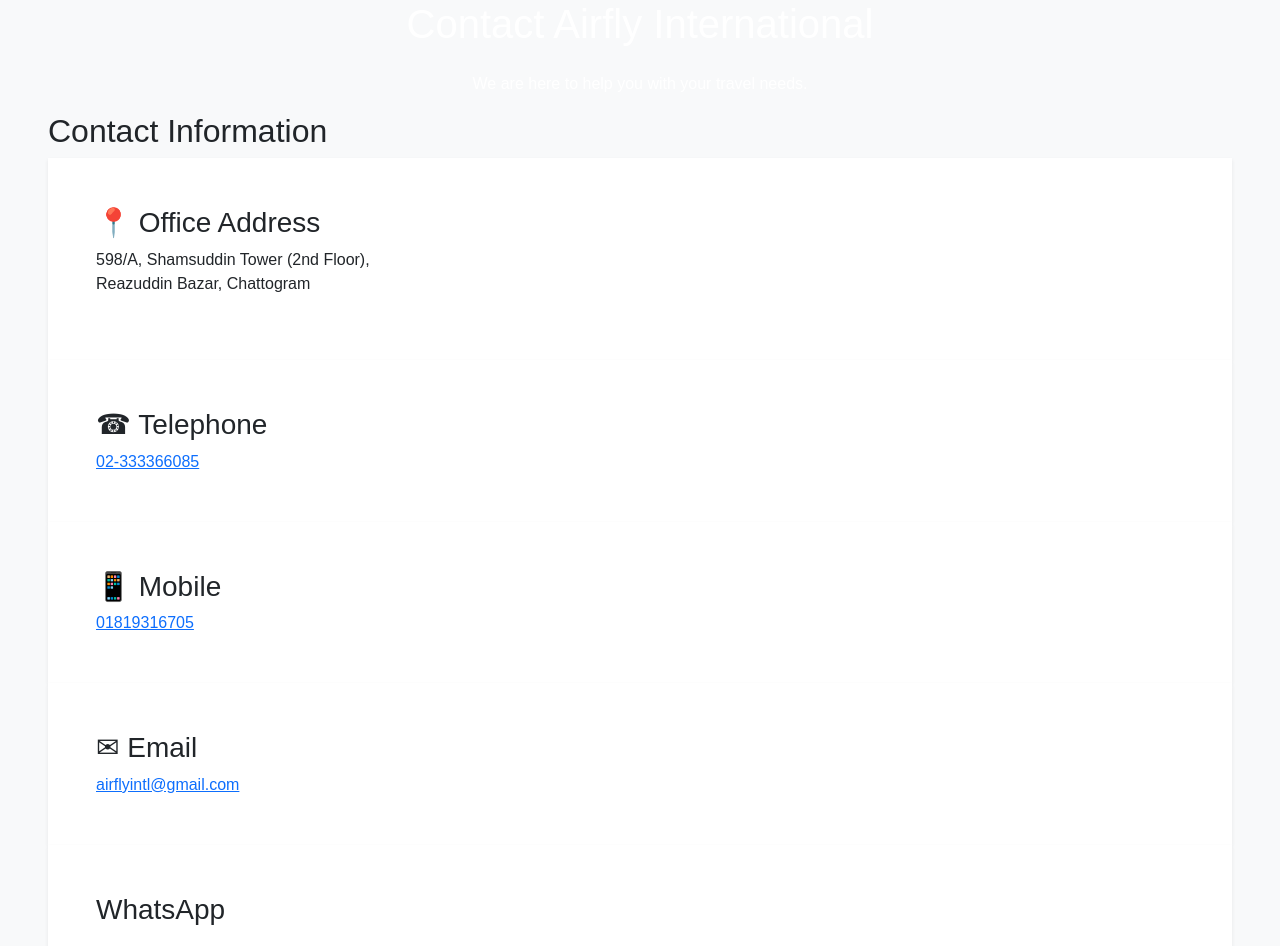
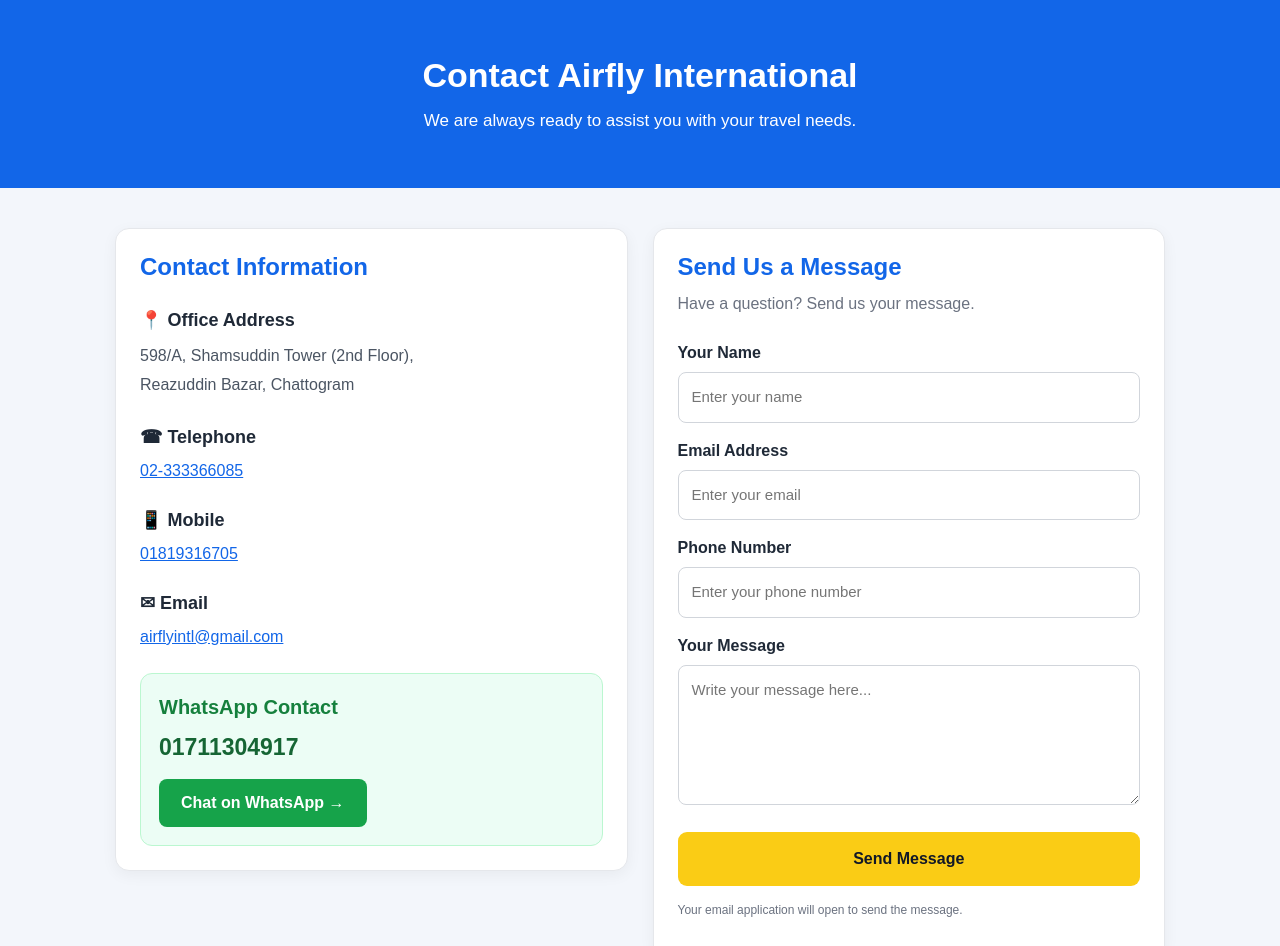
Before and after one commit to airflyintl-ui/airfly-b2b-portal, a Next.js app in the folder frontend/: page /contact in a window 1280 px wide. Shown: the top 946 px of the page. Built offline with nearby package versions, Linux system fonts and the light colour scheme.

Commit message:
Enhance Contact Page layout and styles
Updated the contact page with improved styles and layout. Changed the subject line in the email link and adjusted the form labels and structure for better clarity.

```diff
--- a/frontend/app/contact/page.tsx
+++ b/frontend/app/contact/page.tsx
@@ -1,6 +1,14 @@
 "use client";
 
 import { useState } from "react";
+
+const cardStyle = {
+  background: "#ffffff",
+  padding: "24px",
+  borderRadius: "14px",
+  border: "1px solid #e5e7eb",
+  boxShadow: "0 4px 15px rgba(0,0,0,0.05)",
+};
 
 export default function ContactPage() {
   const [name, setName] = useState("");
@@ -11,174 +19,240 @@ export default function ContactPage() {
   const handleSubmit = (e: React.FormEvent<HTMLFormElement>) => {
     e.preventDefault();
 
-    const subject = encodeURIComponent(
-      `Website Contact Message from ${name}`
-    );
-
+    const subject = encodeURIComponent(`Contact from ${name}`);
     const body = encodeURIComponent(
       `Name: ${name}\nEmail: ${email}\nPhone: ${phone}\n\nMessage:\n${message}`
     );
 
-    window.location.href = `mailto:airflyintl@gmail.com?subject=${subject}&body=${body}`;
+    window.location.href =
+      `mailto:airflyintl@gmail.com?subject=${subject}&body=${body}`;
+  };
+
+  const inputStyle = {
+    width: "100%",
+    padding: "13px",
+    border: "1px solid #d1d5db",
+    borderRadius: "8px",
+    marginTop: "7px",
+    fontSize: "15px",
+    boxSizing: "border-box" as const,
+    color: "#1f2937",
+    background: "#ffffff",
   };
 
   return (
-    <main className="min-h-screen bg-gray-50">
-      <section className="bg-blue-700 py-16 px-5 text-center text-white">
-        <h1 className="text-4xl font-bold mb-4">Contact Airfly International</h1>
-        <p className="text-blue-100 text-lg">
-          We are here to help you with your travel needs.
+    <main style={{
+      minHeight: "100vh",
+      background: "#f3f6fb",
+      color: "#1f2937",
+      fontFamily: "Arial, sans-serif",
+      paddingBottom: "50px",
+    }}>
+
+      <header style={{
+        background: "#1266e8",
+        color: "white",
+        textAlign: "center",
+        padding: "55px 20px",
+      }}>
+        <h1 style={{ fontSize: "34px", fontWeight: 800, margin: "0 0 12px" }}>
+          Contact Airfly International
+        </h1>
+        <p style={{ fontSize: "17px", margin: 0 }}>
+          We are always ready to assist you with your travel needs.
         </p>
-      </section>
+      </header>
 
-      <section className="max-w-6xl mx-auto px-5 py-14">
-        <div className="grid grid-cols-1 md:grid-cols-2 gap-10">
+      <div style={{
+        maxWidth: "1050px",
+        width: "calc(100% - 32px)",
+        margin: "40px auto",
+      }}>
 
-          <div>
-            <h2 className="text-2xl font-bold text-gray-800 mb-6">
+        <div style={{
+          display: "grid",
+          gridTemplateColumns: "repeat(auto-fit, minmax(min(100%, 320px), 1fr))",
+          gap: "25px",
+          alignItems: "start",
+        }}>
+
+          <section style={cardStyle}>
+            <h2 style={{
+              fontSize: "24px",
+              fontWeight: 800,
+              color: "#1266e8",
+              margin: "0 0 25px",
+            }}>
               Contact Information
             </h2>
 
-            <div className="space-y-5">
-
-              <div className="bg-white p-5 rounded-xl shadow-sm">
-                <h3 className="font-bold text-blue-700 text-lg mb-2">
+            <div style={{ marginBottom: "24px" }}>
+              <div style={{ fontSize: "18px", fontWeight: 700 }}>
                 📍 Office Address
-                </h3>
-                <p className="text-gray-600 leading-7">
+              </div>
+              <p style={{ lineHeight: 1.8, margin: "8px 0 0", color: "#4b5563" }}>
                 598/A, Shamsuddin Tower (2nd Floor),
                 <br />
                 Reazuddin Bazar, Chattogram
               </p>
             </div>
 
-              <div className="bg-white p-5 rounded-xl shadow-sm">
-                <h3 className="font-bold text-blue-700 text-lg mb-2">
+            <div style={{ marginBottom: "24px" }}>
+              <div style={{ fontSize: "18px", fontWeight: 700 }}>
                 ☎ Telephone
-                </h3>
-                <a href="tel:02333366085" className="text-gray-700 hover:text-blue-700">
+              </div>
+              <a href="tel:02333366085" style={{ color: "#1266e8", display: "inline-block", marginTop: "8px" }}>
                 02-333366085
               </a>
             </div>
 
-              <div className="bg-white p-5 rounded-xl shadow-sm">
-                <h3 className="font-bold text-blue-700 text-lg mb-2">
+            <div style={{ marginBottom: "24px" }}>
+              <div style={{ fontSize: "18px", fontWeight: 700 }}>
                 📱 Mobile
-                </h3>
-                <a href="tel:01819316705" className="text-gray-700 hover:text-blue-700">
+              </div>
+              <a href="tel:01819316705" style={{ color: "#1266e8", display: "inline-block", marginTop: "8px" }}>
                 01819316705
               </a>
             </div>
 
-              <div className="bg-white p-5 rounded-xl shadow-sm">
-                <h3 className="font-bold text-blue-700 text-lg mb-2">
+            <div style={{ marginBottom: "24px" }}>
+              <div style={{ fontSize: "18px", fontWeight: 700 }}>
                 ✉ Email
-                </h3>
-                <a
-                  href="mailto:airflyintl@gmail.com"
-                  className="text-gray-700 hover:text-blue-700"
-                >
+              </div>
+              <a href="mailto:airflyintl@gmail.com" style={{ color: "#1266e8", display: "inline-block", marginTop: "8px" }}>
                 airflyintl@gmail.com
               </a>
             </div>
 
-              <div className="bg-white p-5 rounded-xl shadow-sm">
-                <h3 className="font-bold text-green-600 text-lg mb-2">
-                  WhatsApp
-                </h3>
+            <div style={{
+              background: "#ecfdf5",
+              border: "1px solid #bbf7d0",
+              borderRadius: "12px",
+              padding: "18px",
+            }}>
+              <div style={{
+                color: "#15803d",
+                fontSize: "20px",
+                fontWeight: 800,
+                marginBottom: "8px",
+              }}>
+                WhatsApp Contact
+              </div>
+
+              <div style={{
+                color: "#166534",
+                fontSize: "23px",
+                fontWeight: 800,
+                marginBottom: "15px",
+              }}>
+                01711304917
+              </div>
+
               <a
                 href="https://wa.me/8801711304917"
                 target="_blank"
                 rel="noopener noreferrer"
-                  className="inline-block bg-green-600 hover:bg-green-700 text-white px-6 py-3 rounded-lg font-semibold"
+                style={{
+                  display: "inline-block",
+                  background: "#16a34a",
+                  color: "#ffffff",
+                  padding: "12px 22px",
+                  borderRadius: "8px",
+                  fontWeight: 700,
+                  textDecoration: "none",
+                }}
               >
-                  Chat on WhatsApp: 01711304917
+                Chat on WhatsApp →
               </a>
             </div>
+          </section>
 
-            </div>
-          </div>
-
-          <div className="bg-white p-7 rounded-xl shadow-sm">
-            <h2 className="text-2xl font-bold text-gray-800 mb-2">
+          <section style={cardStyle}>
+            <h2 style={{
+              fontSize: "24px",
+              fontWeight: 800,
+              color: "#1266e8",
+              margin: "0 0 10px",
+            }}>
               Send Us a Message
             </h2>
 
-            <p className="text-gray-500 mb-6">
-              Please fill in the form below to contact us.
+            <p style={{ color: "#6b7280", marginBottom: "25px" }}>
+              Have a question? Send us your message.
             </p>
 
-            <form onSubmit={handleSubmit} className="space-y-5">
-              <div>
-                <label className="block text-gray-700 font-medium mb-2">
+            <form onSubmit={handleSubmit}>
+              <label style={{ display: "block", fontWeight: 600, marginBottom: "16px" }}>
                 Your Name
-                </label>
                 <input
-                  type="text"
                   required
                   value={name}
                   onChange={(e) => setName(e.target.value)}
                   placeholder="Enter your name"
-                  className="w-full border border-gray-300 rounded-lg p-3 text-gray-800 outline-none focus:ring-2 focus:ring-blue-500"
+                  style={inputStyle}
                 />
-              </div>
+              </label>
 
-              <div>
-                <label className="block text-gray-700 font-medium mb-2">
+              <label style={{ display: "block", fontWeight: 600, marginBottom: "16px" }}>
                 Email Address
-                </label>
                 <input
+                  required
                   type="email"
-                  required
                   value={email}
                   onChange={(e) => setEmail(e.target.value)}
                   placeholder="Enter your email"
-                  className="w-full border border-gray-300 rounded-lg p-3 text-gray-800 outline-none focus:ring-2 focus:ring-blue-500"
+                  style={inputStyle}
                 />
-              </div>
+              </label>
 
-              <div>
-                <label className="block text-gray-700 font-medium mb-2">
+              <label style={{ display: "block", fontWeight: 600, marginBottom: "16px" }}>
                 Phone Number
-                </label>
                 <input
                   type="tel"
                   value={phone}
                   onChange={(e) => setPhone(e.target.value)}
                   placeholder="Enter your phone number"
-                  className="w-full border border-gray-300 rounded-lg p-3 text-gray-800 outline-none focus:ring-2 focus:ring-blue-500"
+                  style={inputStyle}
                 />
-              </div>
+              </label>
 
-              <div>
-                <label className="block text-gray-700 font-medium mb-2">
+              <label style={{ display: "block", fontWeight: 600, marginBottom: "20px" }}>
                 Your Message
-                </label>
                 <textarea
                   required
                   rows={5}
                   value={message}
                   onChange={(e) => setMessage(e.target.value)}
                   placeholder="Write your message here..."
-                  className="w-full border border-gray-300 rounded-lg p-3 text-gray-800 outline-none focus:ring-2 focus:ring-blue-500"
+                  style={{ ...inputStyle, resize: "vertical" }}
                 />
-              </div>
+              </label>
 
               <button
                 type="submit"
-                className="w-full bg-yellow-400 hover:bg-yellow-500 text-black font-bold py-3 rounded-lg transition"
+                style={{
+                  width: "100%",
+                  padding: "15px",
+                  background: "#facc15",
+                  color: "#111827",
+                  border: "none",
+                  borderRadius: "9px",
+                  fontSize: "16px",
+                  fontWeight: 800,
+                  cursor: "pointer",
+                }}
               >
                 Send Message
               </button>
             </form>
 
-            <p className="text-xs text-gray-500 mt-4">
-              The message will open in your email application for sending.
+            <p style={{ fontSize: "12px", color: "#6b7280", marginTop: "15px" }}>
+              Your email application will open to send the message.
             </p>
-          </div>
+          </section>
 
         </div>
-      </section>
+      </div>
     </main>
   );
 }
```
Lines whose indentation alone changed are shown as unchanged.
